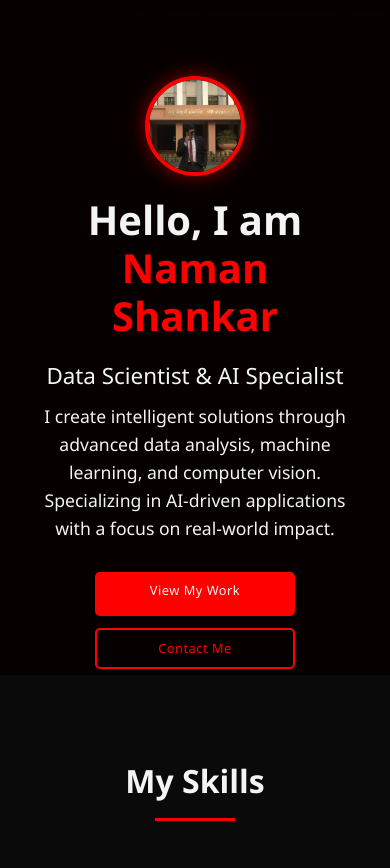
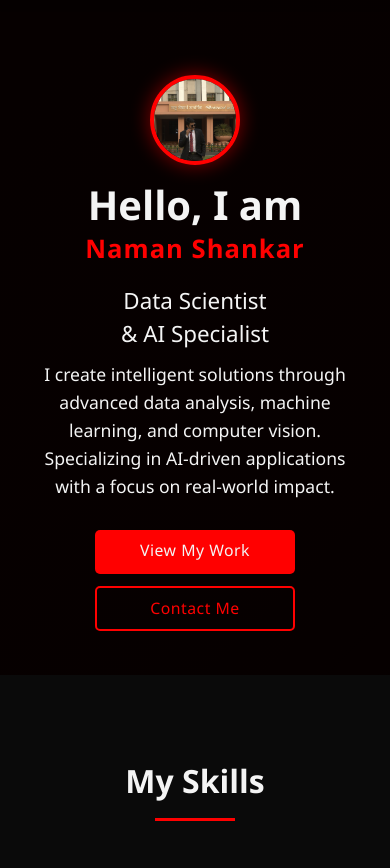
Before and after one commit to Naman2014/portfolio, a Flask app: page / in a window 390 px wide. Shown: the part 70-938 px from the top of the page. Run offline with Flask 3, Linux system fonts and the light colour scheme.

Commit message:
Add files via upload

```diff
--- a/static/css/style.css
+++ b/static/css/style.css
@@ -120,6 +120,10 @@ header .container,
     margin-bottom: 30px;
     font-weight: 400;
     line-height: 1.4;
+}
+
+.hero-subtitle .ai {
+    display: inline;
 }
 
 .btn,
@@ -652,6 +656,22 @@ footer {
     .btn-spacing {
         margin: 0;
     }
+
+    .hero-title {
+        font-size: 1.1rem;
+        line-height: 1.3;
+        text-align: center;
+    }
+    .hero-title span {
+        font-size: 2rem;
+        display: block;
+        margin-top: 0.2em;
+    }
+
+    .hero-subtitle .ai {
+        display: block;
+        margin-top: 2px;
+    }
 }
 
 @media (max-width: 480px) {
@@ -692,6 +712,13 @@ footer {
         height: 100px;
         margin-top: 70px;
         margin-bottom: 20px;
+    }
+
+    .hero-title {
+        font-size: 0.95rem;
+    }
+    .hero-title span {
+        font-size: 1.6rem;
     }
 }
 
@@ -1605,3 +1632,52 @@ section,
   flex-direction: column;
   align-items: center;
 }
+
+.hero-title {
+  font-size: clamp(1.5rem, 4vw + 1rem, 3rem);
+  line-height: 1.2;
+  text-align: center;
+}
+.hero-title span {
+  font-size: clamp(2rem, 6vw + 1rem, 4rem);
+  font-weight: bold;
+  display: block;
+  margin-top: 0.2em;
+  letter-spacing: 1px;
+}
+
+.hero-subtitle {
+  font-size: clamp(1rem, 2.5vw + 0.5rem, 2rem);
+  margin-bottom: 1.5em;
+}
+
+.btn, .btn-outline {
+  font-size: clamp(0.9rem, 2vw + 0.5rem, 1.2rem);
+  padding: clamp(0.5em, 2vw, 1em) clamp(1em, 4vw, 2em);
+  min-width: 44px;
+  min-height: 44px;
+}
+
+.profile-picture-container {
+  width: clamp(90px, 20vw, 180px);
+  height: clamp(90px, 20vw, 180px);
+  margin-top: clamp(1em, 8vw, 100px);
+  margin-bottom: clamp(1em, 4vw, 40px);
+}
+
+@media (max-width: 768px) {
+  .hero-title {
+    font-size: 1.1rem;
+  }
+  .hero-title span {
+    font-size: 2rem;
+  }
+}
+@media (max-width: 480px) {
+  .hero-title {
+    font-size: 0.95rem;
+  }
+  .hero-title span {
+    font-size: 1.6rem;
+  }
+}
```
